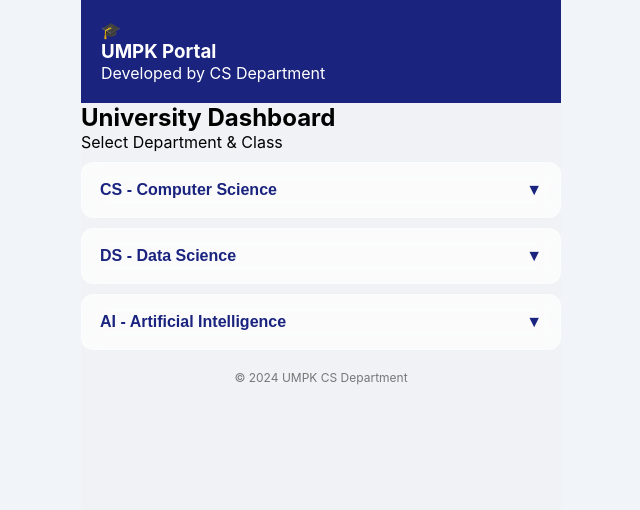
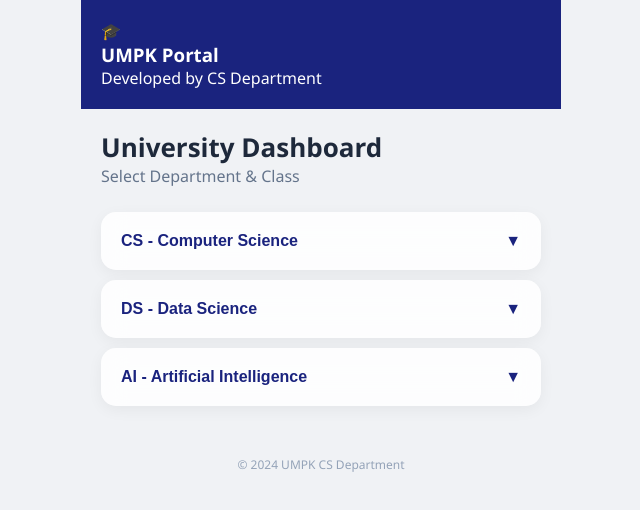
Before and after one commit to Rahoolsharma8/attendx-app-final, a React (Create React App) app: page / in a window 1280 px wide. Shown: the top 510 px of the page, without its empty margins (319-959 px from the left). Built offline with nearby package versions, Linux system fonts and the light colour scheme; the HTML template or start-up script is replaced by a standard one.

Commit message:
Update App.css

```diff
--- a/src/App.css
+++ b/src/App.css
@@ -1,97 +1,98 @@
 :root {
-  --indigo: #3f51b5;
-  --silver: #e0e0e0;
-  --glass: rgba(255, 255, 255, 0.7);
+  --indigo: #1a237e;
+  --indigo-light: #3f51b5;
+  --silver: #f0f2f5;
+  --glass: rgba(255, 255, 255, 0.85);
+  --green: #10b981;
+  --red: #ef4444;
 }
+
+body { margin: 0; background: var(--silver); font-family: 'Segoe UI', sans-serif; }
 
 /* Splash Screen */
 .splash-screen {
   height: 100vh;
-  background: linear-gradient(135deg, #1a237e, #3f51b5);
-  display: flex;
-  justify-content: center;
-  align-items: center;
-  color: white;
-  text-align: center;
+  background: linear-gradient(135deg, var(--indigo), var(--indigo-light));
+  display: flex; justify-content: center; align-items: center;
+  color: white; text-align: center;
 }
-.splash-logo { font-size: 80px; margin-bottom: 20px; display: block; }
-.fade-in { animation: fadeIn 1.5s ease-in; }
+.splash-logo { font-size: 80px; display: block; margin-bottom: 10px; }
+.fade-in { animation: fadeIn 1.5s ease; }
 
-/* General Layout */
+/* Layout & Containers */
 .app-container {
-  max-width: 480px;
-  margin: 0 auto;
-  min-height: 100vh;
-  background: #f0f2f5;
-  padding-bottom: 50px;
+  max-width: 480px; margin: 0 auto; min-height: 100vh;
+  background: var(--silver); position: relative;
 }
 
 .glass {
   background: var(--glass);
-  backdrop-filter: blur(10px);
+  backdrop-filter: blur(12px);
   border: 1px solid rgba(255,255,255,0.3);
+  box-shadow: 0 4px 15px rgba(0,0,0,0.05);
 }
 
 .pro-header {
-  background: #1a237e;
-  color: white;
-  padding: 20px;
-  display: flex;
-  align-items: center;
-  gap: 15px;
+  background: var(--indigo); color: white;
+  padding: 20px; display: flex; align-items: center; gap: 15px;
 }
 
+.main-content { padding: 20px; }
+.dashboard-title { font-size: 26px; margin: 0; color: #1e293b; }
+.subtitle { color: #64748b; margin-bottom: 25px; }
+
+/* Department Buttons */
 .dept-btn {
-  width: 100%;
-  padding: 18px;
-  margin-top: 10px;
-  border-radius: 12px;
-  display: flex;
-  justify-content: space-between;
-  font-weight: bold;
-  font-size: 16px;
-  color: #1a237e;
+  width: 100%; padding: 20px; border-radius: 15px;
+  border: none; display: flex; justify-content: space-between;
+  font-weight: 700; color: var(--indigo); margin-bottom: 10px;
+  font-size: 16px; transition: 0.3s;
 }
 
 .class-dropdown {
-  background: white;
-  border-radius: 0 0 12px 12px;
-  overflow: hidden;
+  background: white; margin-top: -10px; margin-bottom: 15px;
+  border-radius: 0 0 15px 15px; overflow: hidden;
+  animation: slideDown 0.3s ease-out;
 }
 
 .class-item {
-  padding: 15px 20px;
-  border-bottom: 1px solid #eee;
-  display: flex;
-  justify-content: space-between;
+  padding: 15px 20px; border-bottom: 1px solid #f1f5f9;
+  display: flex; justify-content: space-between; cursor: pointer;
+}
+
+/* Marking Page */
+.pro-input {
+  width: 100%; padding: 12px; margin-bottom: 10px;
+  border: 1px solid #ddd; border-radius: 8px; font-family: inherit;
 }
 
 .student-card {
-  display: flex;
-  justify-content: space-between;
-  padding: 15px;
-  margin-bottom: 10px;
-  border-radius: 12px;
-  background: white;
+  display: flex; justify-content: space-between; align-items: center;
+  padding: 15px; border-radius: 15px; margin-bottom: 12px;
+  transition: 0.3s;
 }
 
 .pa-buttons button {
-  width: 40px; height: 40px; border-radius: 50%;
-  margin-left: 10px; font-weight: bold; border: 1px solid #ddd;
+  width: 38px; height: 38px; border-radius: 50%;
+  border: 1px solid #ddd; font-weight: bold; margin-left: 8px;
+  transition: 0.2s; cursor: pointer;
 }
 
-.btn-p:active { background: #4caf50; color: white; }
-.btn-a:active { background: #f44336; color: white; }
+.active-p { background: var(--green) !important; color: white; border-color: var(--green) !important; }
+.active-a { background: var(--red) !important; color: white; border-color: var(--red) !important; }
+
+.border-p { border-left: 6px solid var(--green); }
+.border-a { border-left: 6px solid var(--red); }
 
 .submit-btn {
-  width: 100%; padding: 18px; background: #1a237e;
-  color: white; border: none; border-radius: 12px;
-  margin-top: 20px; font-weight: bold; cursor: pointer;
+  width: 100%; padding: 20px; background: var(--indigo);
+  color: white; border: none; border-radius: 15px;
+  font-weight: bold; font-size: 16px; margin-top: 10px;
 }
 
-.pro-footer {
-  text-align: center; font-size: 12px; color: #777;
-  padding: 20px;
-}
+.back-btn { background: none; border: none; color: white; font-size: 24px; cursor: pointer; }
+
+.pro-footer { text-align: center; padding: 20px; color: #94a3b8; font-size: 12px; }
 
 @keyframes fadeIn { from { opacity: 0; } to { opacity: 1; } }
+@keyframes slideDown { from { transform: translateY(-10px); opacity: 0; } to { transform: translateY(0); opacity: 1; } }
```
